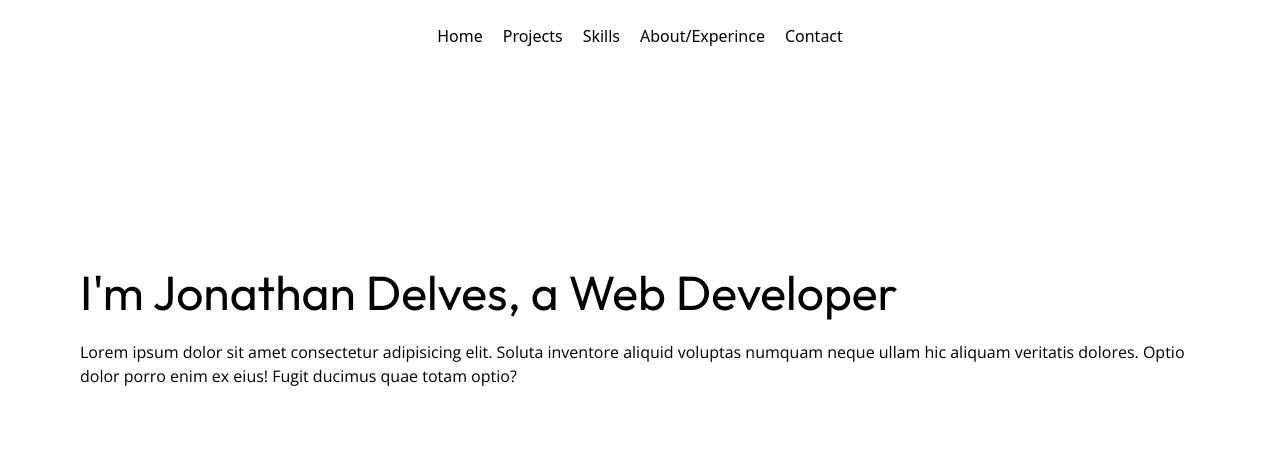
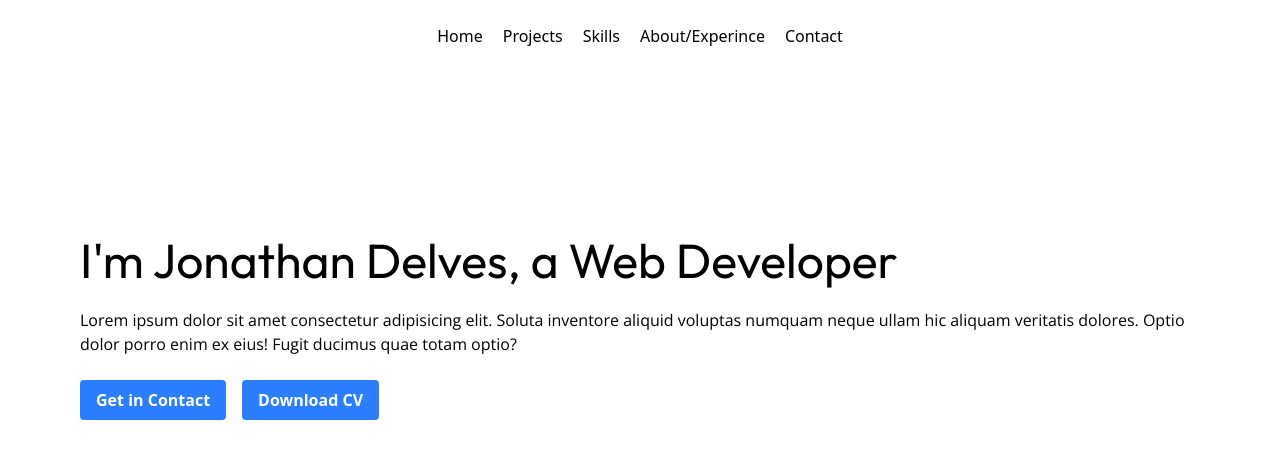
Before and after one commit to JD2410/portfolio, a React (Vite) app: page / in a window 1280 px wide. Shown: the top 458 px of the page. Built offline with nearby package versions, Linux system fonts and the light colour scheme.

Commit message:
Hero Buttons Added

```diff
--- a/src/components/hero/hero.jsx
+++ b/src/components/hero/hero.jsx
@@ -5,6 +5,11 @@ const Hero = () => {
             <section className="max-w-6xl p-4 flex flex-col justify-center sm:h-[50vh] md:h-[32rem]">
                 <h1 className="text-5xl pb-6 antialiased font-outfit">I'm <span> Jonathan Delves</span>, a Web Developer</h1>
                 <p className="text-base font-display">Lorem ipsum dolor sit amet consectetur adipisicing elit. Soluta inventore aliquid voluptas numquam neque ullam hic aliquam veritatis dolores. Optio dolor porro enim ex eius! Fugit ducimus quae totam optio?</p>
+                <div className="flex space-x-4 pt-6">
+                    <a href="#" className="btn bg-blue-500 hover:bg-blue-700 text-white font-bold py-2 px-4 rounded">Get in Contact</a>
+                    <a href="#" className="btn bg-blue-500 hover:bg-blue-700 text-white font-bold py-2 px-4 rounded" download>Download CV</a>
+                </div>
+
             </section>
         </>
     )
```
